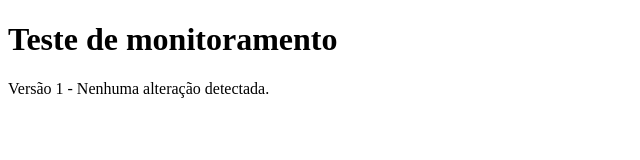
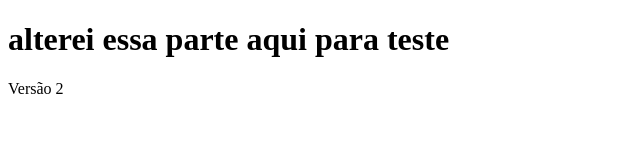
Before and after one commit to Guilherme0Medeiros/teste, a plain HTML site: page index.html in a window 1280 px wide. Shown: the whole page, without its empty margins (0-640 px from the left). Drawn offline with Linux system fonts and the light colour scheme.

Commit message:
Update index.html

```diff
--- a/index.html
+++ b/index.html
@@ -5,7 +5,7 @@
   <title>Teste WebChange Radar</title>
 </head>
 <body>
-  <h1>Teste de monitoramento</h1>
-  <p>Versão 1 - Nenhuma alteração detectada.</p>
+  <h1>alterei essa parte aqui para teste</h1>
+  <p>Versão 2 </p>
 </body>
 </html>
```
